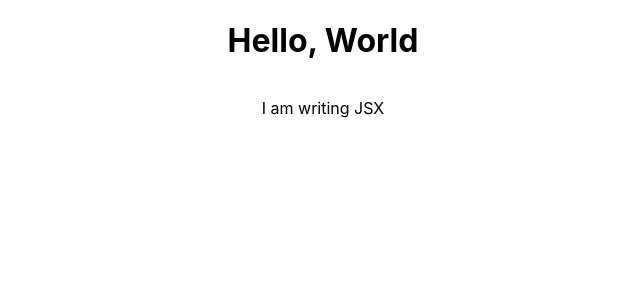
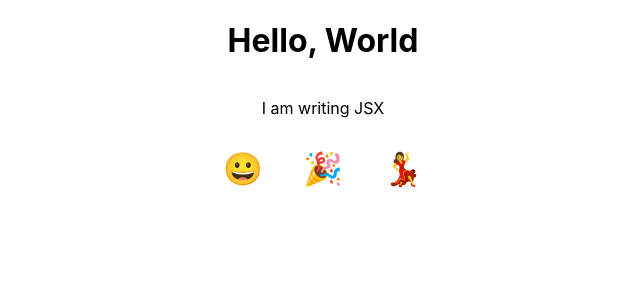
Before and after one commit to navneetgr/try-react, a React (Create React App) app: page / in a window 1280 px wide. Shown: the top 300 px of the page, without its empty margins (317-957 px from the left). Built offline with nearby package versions, Linux system fonts and the light colour scheme.

Commit message:
add emoji and styling

```diff
--- a/src/App.css
+++ b/src/App.css
@@ -3,3 +3,22 @@
   flex-direction: column;
   align-items: center;
 }
+
+button {
+  font-size: 2em;
+  border: 0;
+  padding: 0;
+  background: none;
+  cursor: pointer;
+}
+
+ul {
+  display: flex;
+  padding: 0;
+}
+
+li {
+  margin: 0 20px;
+  list-style: none;
+  padding: 0;
+}
--- a/src/App.tsx
+++ b/src/App.tsx
@@ -8,6 +8,23 @@ function App() {
     <div className="container">
       <h1 id={greeting}>Hello, World</h1>
       <p>I am writing JSX</p>
+      <ul>
+        <li>
+            <button>
+              <span role="img" aria-label="grinning face" id="grinning face">😀</span>
+            </button>
+        </li>
+        <li>
+          <button>
+              <span role="img" aria-label="party popper" id="party popper">🎉</span>
+          </button>
+        </li>
+        <li>
+          <button>
+              <span role="img" aria-label="woman dancing" id="woman dancing">💃</span>
+          </button>
+        </li>
+      </ul>
     </div>
   );
 }
```
